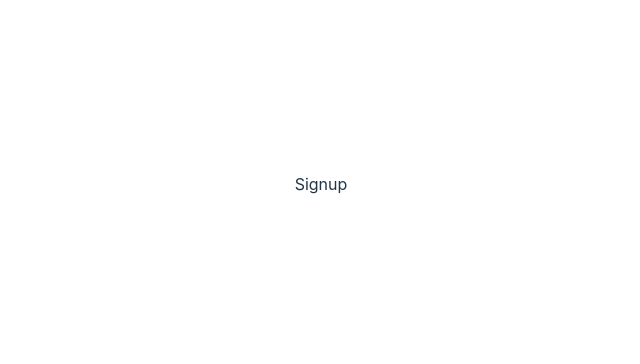
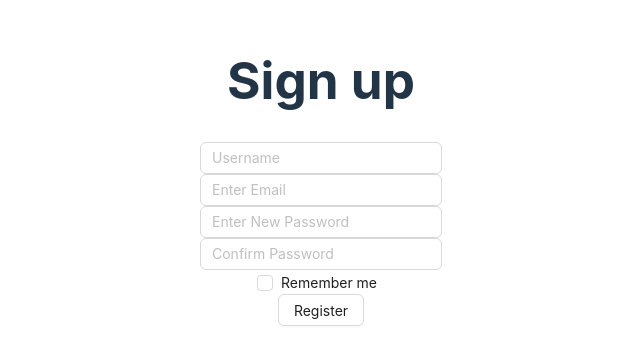
Before and after one commit to Muhammadnoman004/hackahthon-frontend, a React (Vite) app in the folder front-end/: page /signup in a window 1280 px wide. Shown: the part 216-580 px from the top of the page, without its empty margins (319-959 px from the left). Built offline with nearby package versions, Linux system fonts and the light colour scheme.

Commit message:
Working on SignUp UI..

```diff
--- /dev/null
+++ b/front-end/src/Components/Forms/SignUpForm/SignUpForm.jsx
@@ -0,0 +1,53 @@
+import React from 'react'
+// import animateSignup from './animateSignup.png'
+import { Input, Button, Checkbox } from "antd";
+
+export default function SignUpForm() {
+
+    const onChange = (e) => {
+        console.log(`checked = ${e.target.checked}`);
+    };
+
+    return (
+
+        <div className="mainDiv">
+            <div className="loginDiv">
+                <div className="head">
+                    <h1>Sign up</h1>
+                </div>
+                <div className="Form">
+                    <div className="inp">
+
+                        <Input type="text" placeholder="Username" />
+                    </div>
+                    <div className="inp">
+
+                        <Input type="email" placeholder="Enter Email" />
+                    </div>
+                    <div className="inp">
+                        <Input type="password" placeholder="Enter New Password" />
+                    </div>
+                    <div className="inp">
+                        <Input type="password" placeholder="Confirm Password" />
+                    </div>
+
+                    <div className="inp">
+                        <Checkbox onChange={onChange}>Remember me</Checkbox>
+                    </div>
+                    <div className="btn">
+                        <Button className="Button" >
+                            Register
+                        </Button>
+                    </div>
+                </div>
+            </div>
+            <div className="imgDiv">
+                <img
+                    // src={animateSignup}
+                    alt=""
+                />
+            </div>
+        </div>
+
+    )
+}
--- a/front-end/src/Components/Pages/Signup/Signup.jsx
+++ b/front-end/src/Components/Pages/Signup/Signup.jsx
@@ -1,7 +1,8 @@
 import React from 'react'
+import SignUpForm from '../../Forms/SignUpForm/SignUpForm'
 
 export default function Signup() {
   return (
-    <div>Signup</div>
+    <SignUpForm />
   )
 }
```
